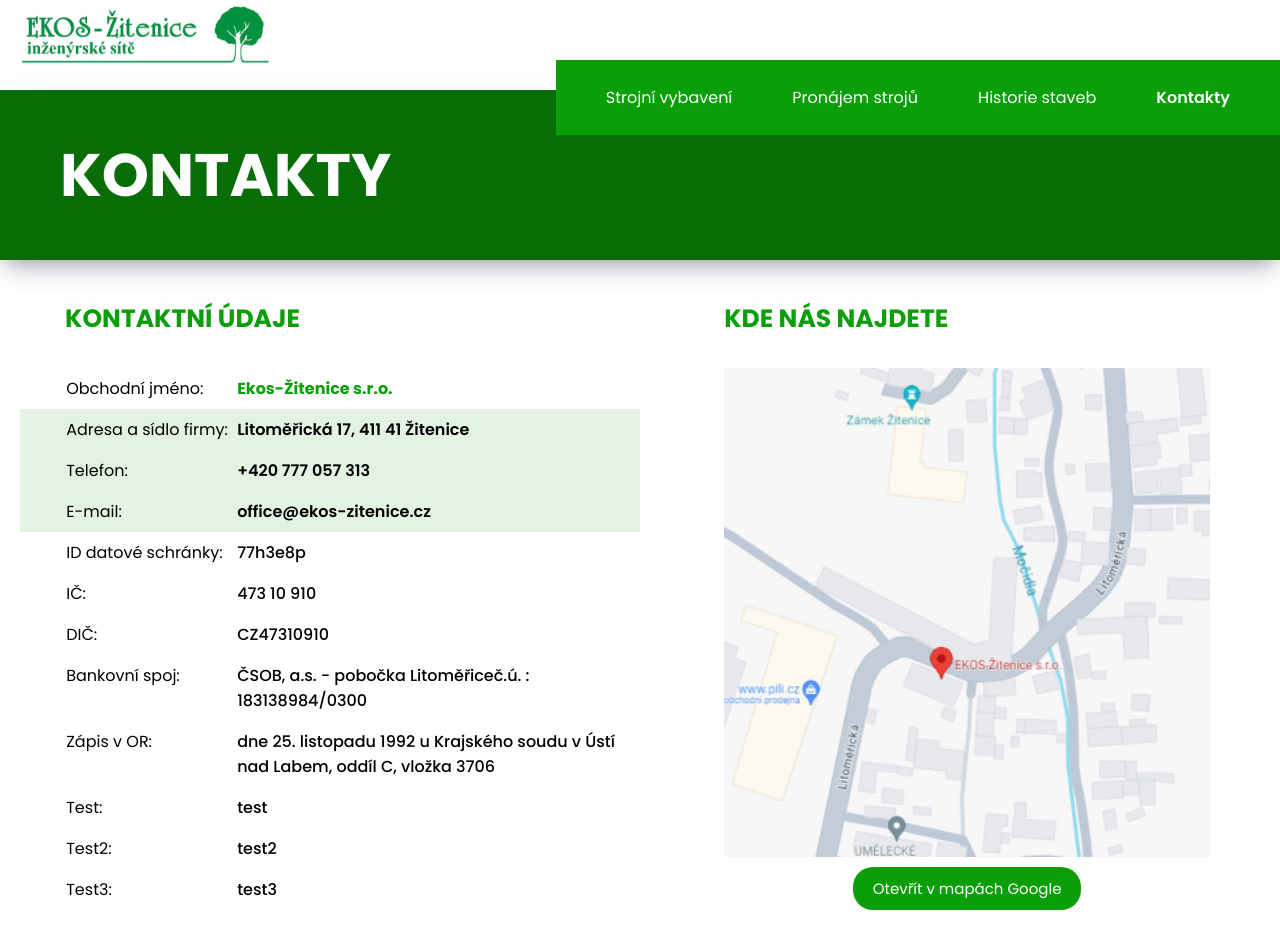
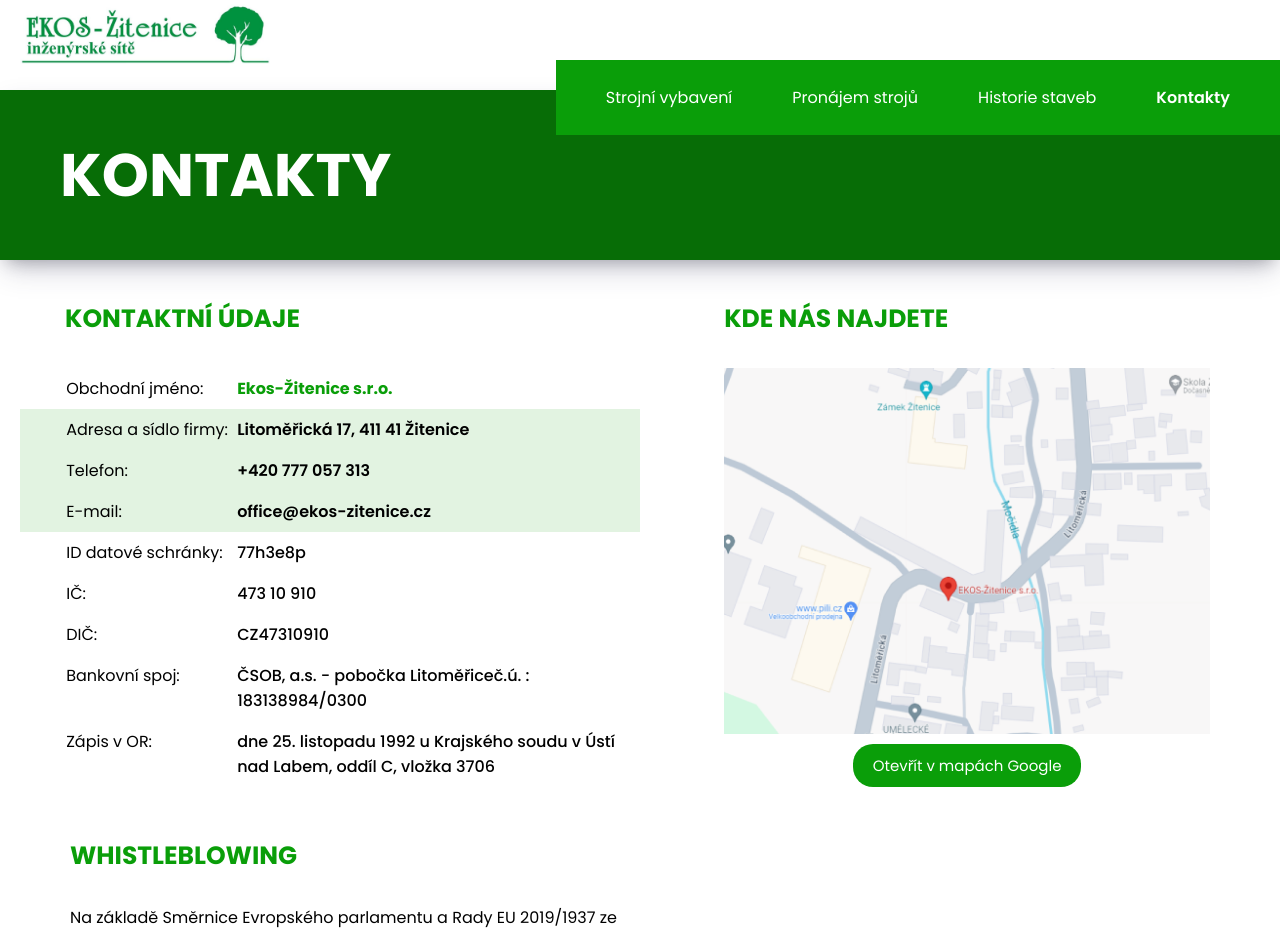
Before and after one commit to suchomelova-dana/ekos-zitenice, a Vue app: page /#/contacts in a window 1280 px wide. Shown: the top 933 px of the page. Built offline with nearby package versions, Linux system fonts and the light colour scheme.

Commit message:
build test

```diff
--- a/public/data/Contacts.ts
+++ b/public/data/Contacts.ts
@@ -39,19 +39,7 @@
     {
         title: 'Zápis v OR',
         value: 'dne 25. listopadu 1992 u Krajského soudu v Ústí nad Labem, oddíl C, vložka 3706'
-    },
-    {
-        title: 'Test',
-        value: 'test'
-    },
-    {
-        title: 'Test2',
-        value: 'test2'
-    },
-    {
-        title: 'Test3',
-        value: 'test3'
-    },
+    }
 ]
 
 export default ContactArray
```
